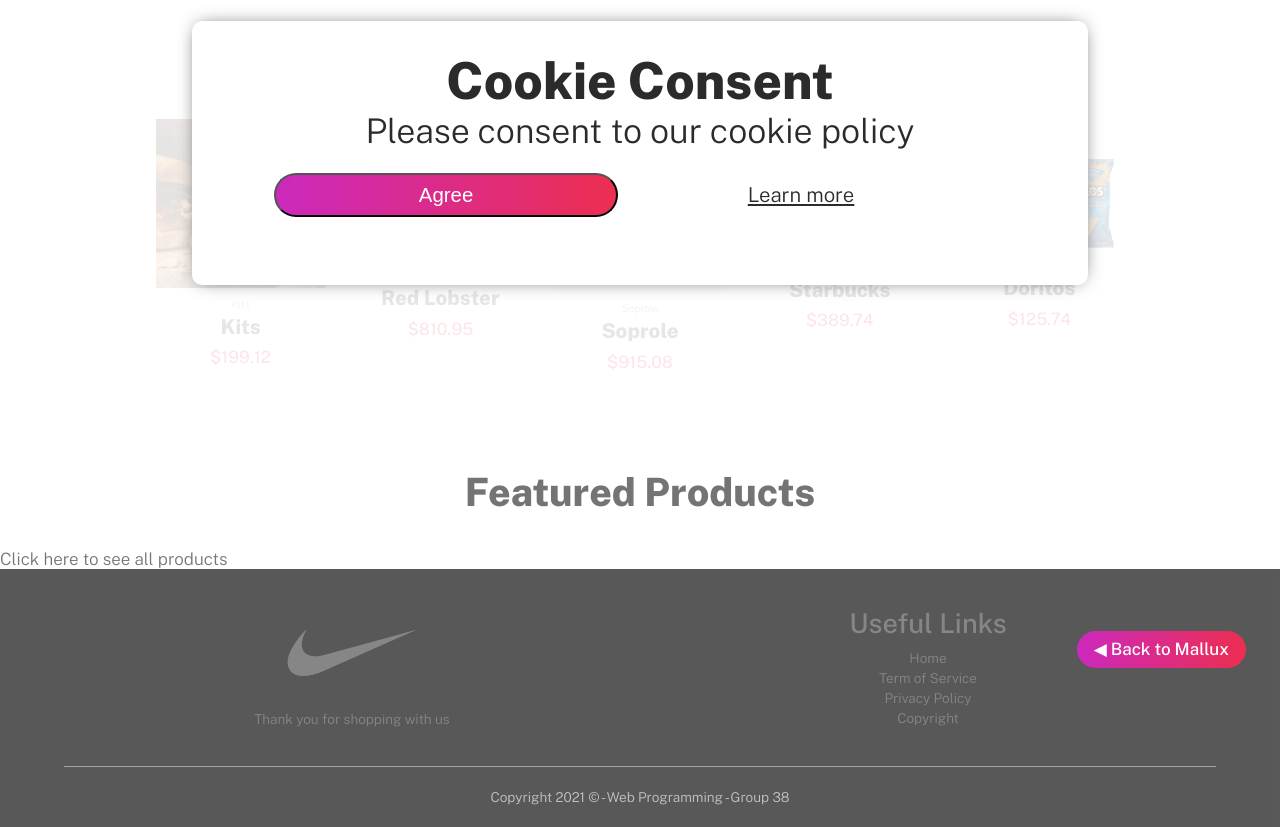
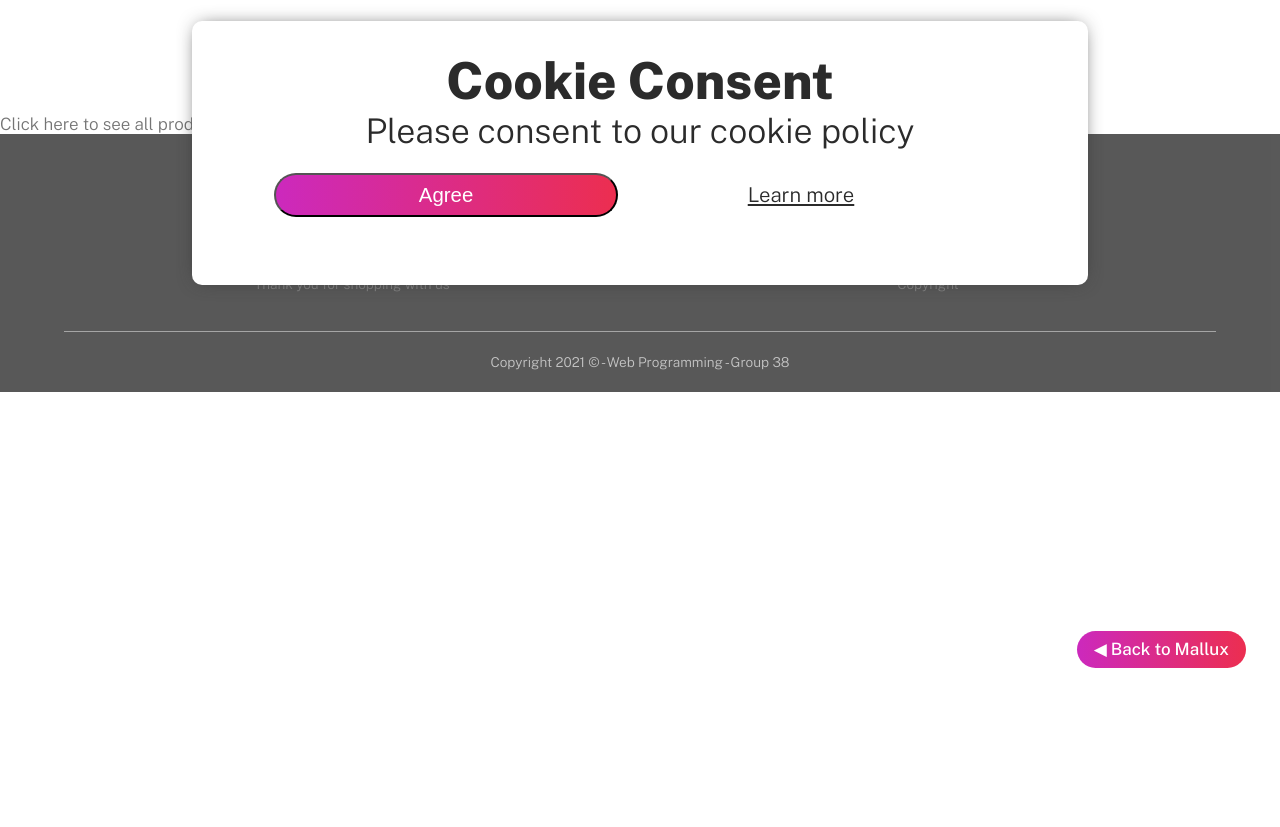
Before and after one commit to Nguyen-Huu-Huan/Mall-Project, a PHP site: page /store/store-home.php in a window 1280 px wide. Shown: the part 107-934 px from the top of the page. After the commit the page ends 775 px from the top, so only its background shows below. Run offline with PHP 8.4, Linux system fonts and the light colour scheme.

Commit message:
Update store-home.php

```diff
--- a/store/store-home.php
+++ b/store/store-home.php
@@ -129,18 +129,18 @@ if (file_exists('install.php') === TRUE) {die('Error, the file install.php is st
                 }
                 # An array with new products' image links
                 $new_product_images = ['../images/kits.jpg','../images/red_lobster.jpg','../images/solprole.png','../images/starbucks.jpg','../images/doritos.jpg'];
-                echo "
-                <section class='new-products'>
-                    <div class='medium-container'>
-                        <h2 class='section-title'>New Products</h2>
-                        <div class='row'>";
-                for ($i = 0; $i<count($created_time); $i+=1){
-                    new_products_display($created_time[$i], $new_product_images[$i]);
-                }
-                echo "
-                        </div>
-                    </div>
-                </section>";
+//                 echo "
+//                 <section class='new-products'>
+//                     <div class='medium-container'>
+//                         <h2 class='section-title'>New Products</h2>
+//                         <div class='row'>";
+//                 for ($i = 0; $i<count($created_time); $i+=1){
+//                     new_products_display($created_time[$i], $new_product_images[$i]);
+//                 }
+//                 echo "
+//                         </div>
+//                     </div>
+//                 </section>";
 //                 $feature_product_images = [];
 //                 function feature_products_display($item, $image){
 // //                     echo "
```
